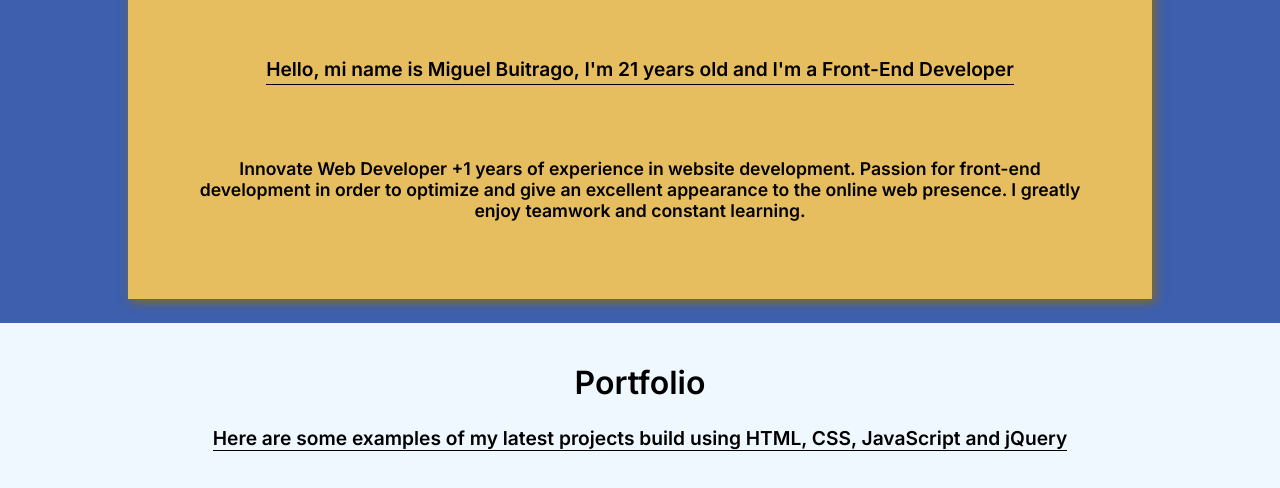
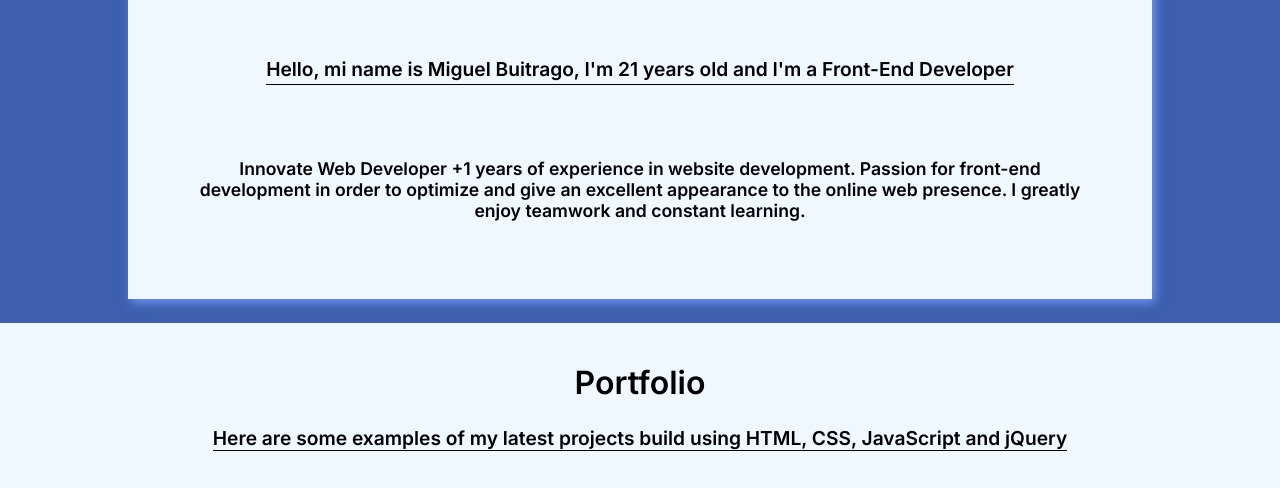
Before and after one commit to MiangBuitrago/Portfolio, a plain HTML site: page index.html in a window 1280 px wide. Shown: the part 703-1191 px from the top of the page. Drawn offline with nearby package versions, Linux system fonts and the light colour scheme.

Commit message:
Update style.css

```diff
--- a/style.css
+++ b/style.css
@@ -84,7 +84,7 @@ nav{
 #aboutMe{
     height: 90%;
     width: 80%;
-    background-color: #e7be5f;
+    background-color: aliceblue;
     font-family: 'Inter', sans-serif;
     display: flex;
     justify-content: space-evenly;
@@ -92,7 +92,7 @@ nav{
     text-align: center;
     flex-direction: column;
     padding: 5px 5px;
-    box-shadow: 3px 3px 10px #886922;
+    box-shadow: 3px 3px 10px #719AFB;
 }
 #aboutMe h2{
     font-size: 2em;
```
